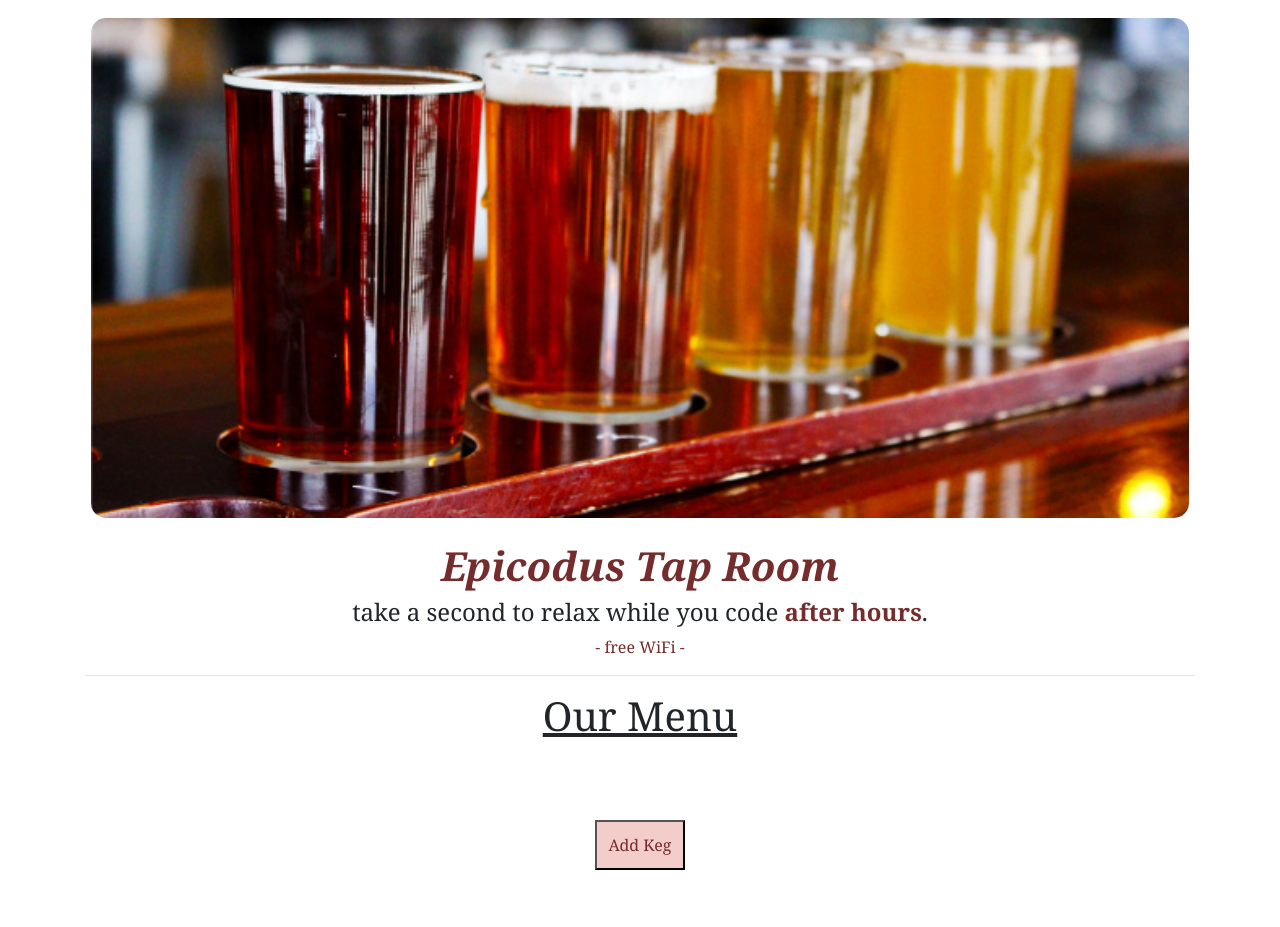
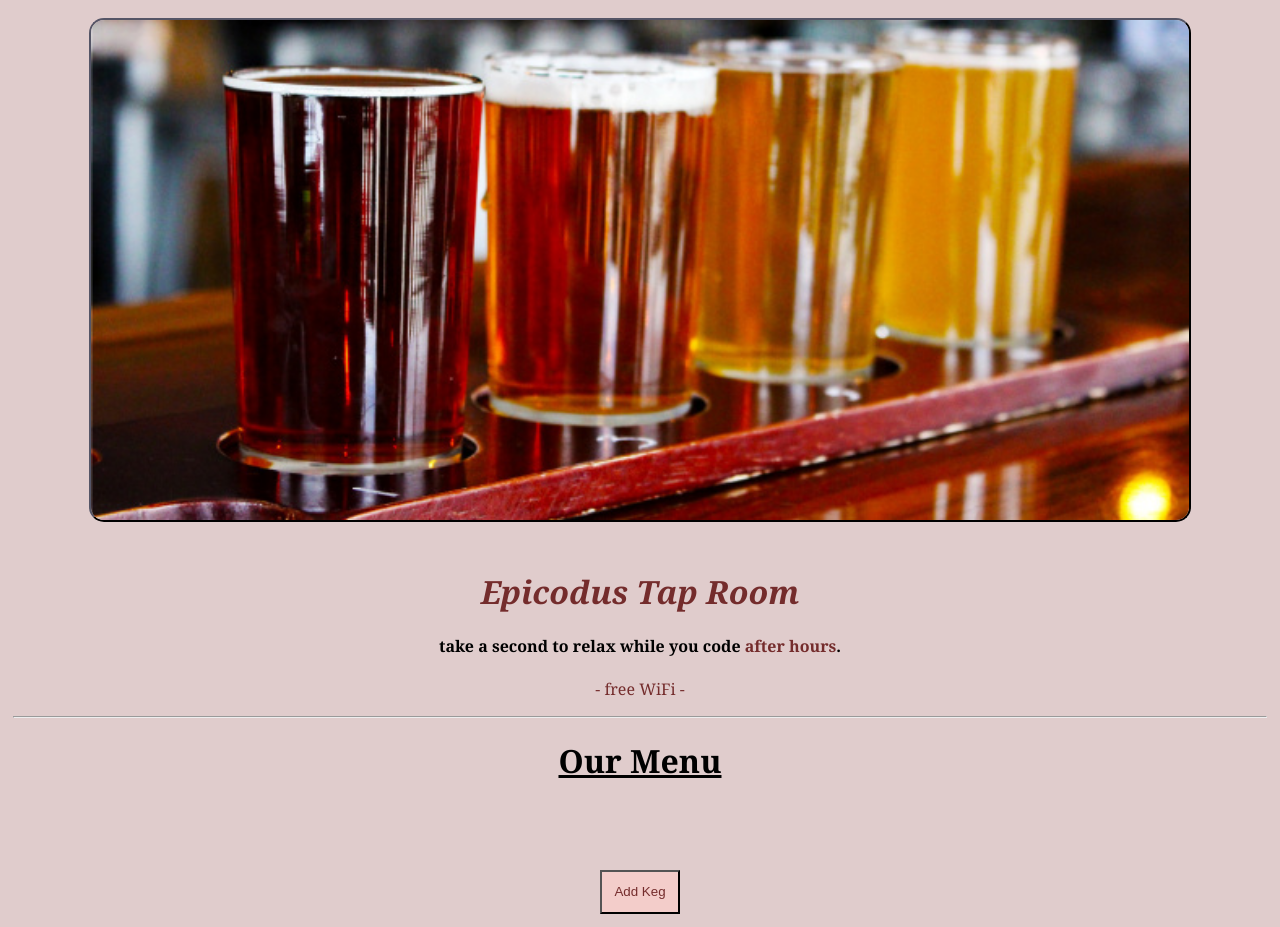
Before and after one commit to calliestump/tap-roomWithRedux, a React (Create React App) app: page / in a window 1280 px wide. Before the commit the page ends 883 px from the top, so only its background shows below. Built offline with nearby package versions, Linux system fonts and the light colour scheme.

Commit message:
fixes error with bootstrap, sets background color

```diff
--- a/src/components/App.js
+++ b/src/components/App.js
@@ -2,17 +2,15 @@
 import Header from "./Header";
 // import KegList from "./KegList";
 import KegControl from "./KegControl";
-import 'bootstrap/dist/css/bootstrap.min.css';
-
+import {Container} from 'react-bootstrap';
 function App(){
   return(
-    <React.Fragment>
-      <div className="container">
+    <>
+      <Container>
           <Header />
           <KegControl />
-
-      </div>
-      </React.Fragment>
+      </Container>
+    </>
   );
 }
 
--- a/src/index.css
+++ b/src/index.css
@@ -4,7 +4,7 @@
   -moz-osx-font-smoothing: grayscale;
   background-repeat: no-repeat;
   background-size: cover ;
-  background-color: rgb(231, 225, 189);
+  background-color: rgb(224, 204, 204);
   text-align: center;
 }
 
```
